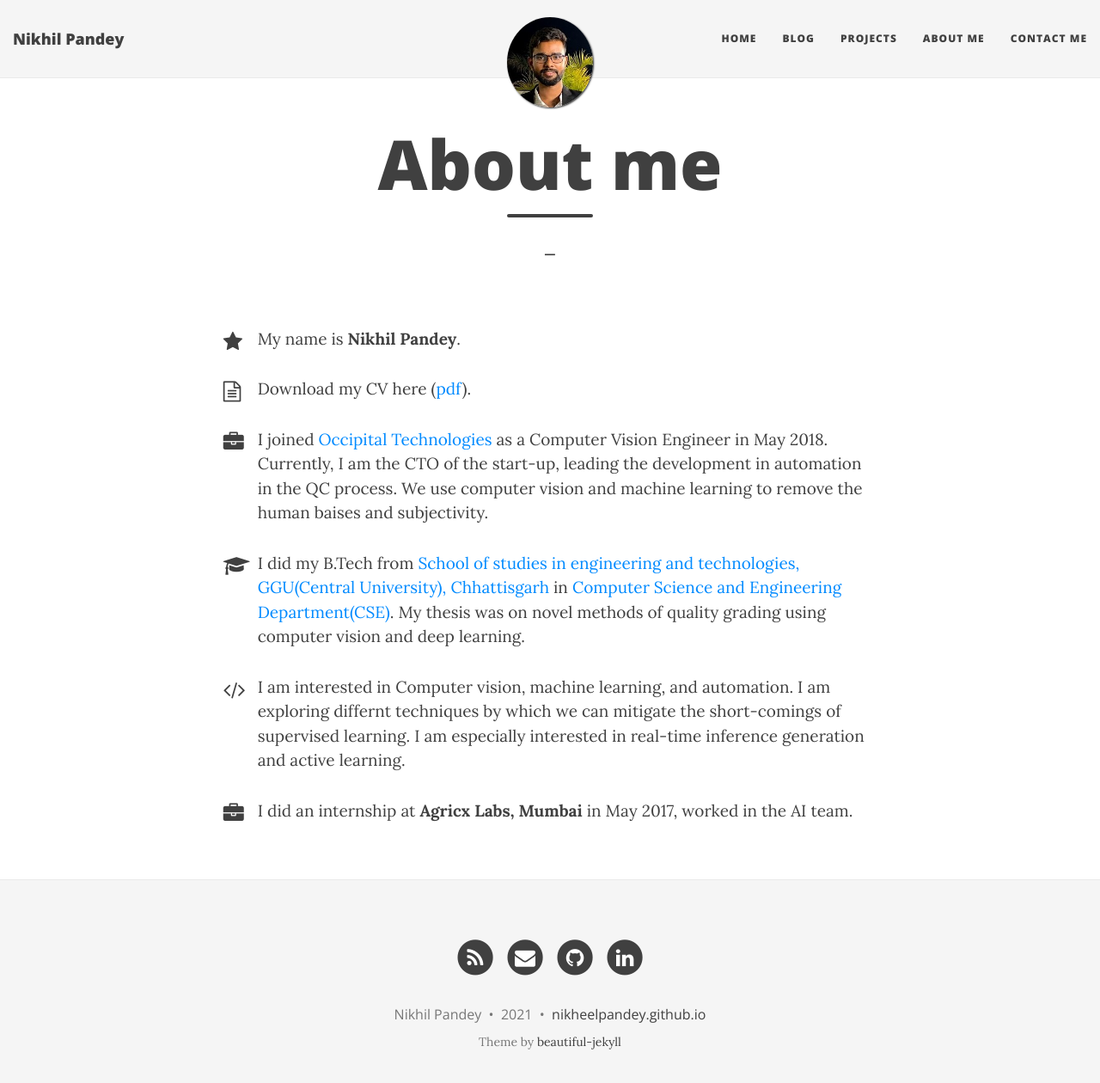
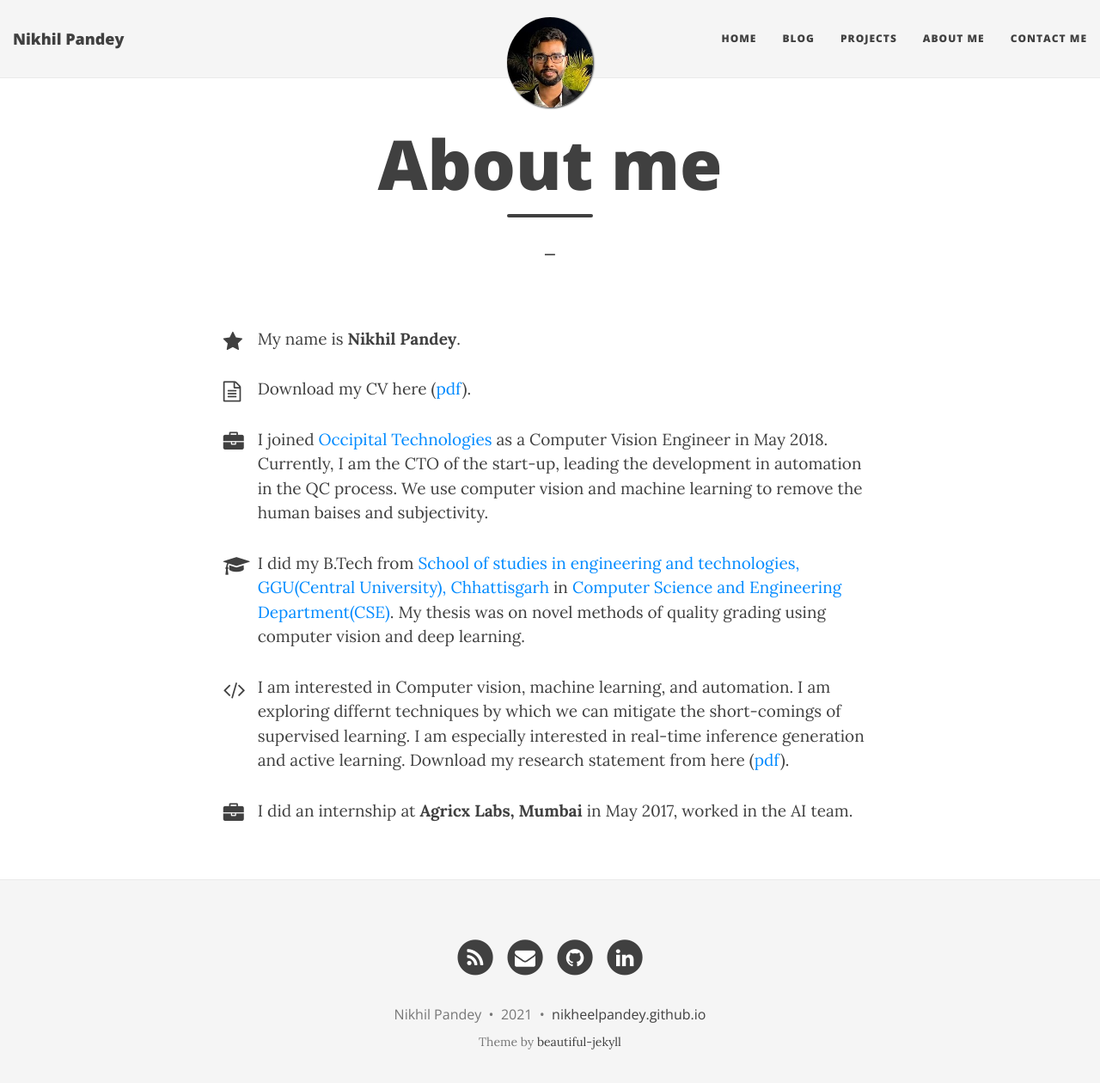
Before and after one commit to notenail/notenail.github.io, a Jekyll site: the page built from aboutme.md, in a window 1280 px wide and 1289 px high. Shown: the top 1260 px of the window at 86% size. Built offline with Jekyll 4.4.1, drawn with Linux system fonts in a browser that asks for light colours; nearby versions of some CDN libraries.

```diff
--- a/aboutme.md
+++ b/aboutme.md
@@ -10,6 +10,7 @@
   <span class="fa fa-star about-icon"></span>
   My name is <b>Nikhil Pandey</b>.
 </p>
+
 <p class="about-text">
   <span class="fa fa-file-text-o about-icon"></span>
   Download my CV here (<a href="/files/cv.pdf">pdf</a>).
@@ -27,7 +28,7 @@
 
 <p class="about-text">
   <span class="fa fa-code about-icon"></span>
-  I am interested in Computer vision, machine learning, and automation. I am exploring differnt techniques by which we can mitigate the short-comings of supervised learning. I am especially interested in real-time inference generation and active learning.
+  I am interested in Computer vision, machine learning, and automation. I am exploring differnt techniques by which we can mitigate the short-comings of supervised learning. I am especially interested in real-time inference generation and active learning. Download my research statement from here (<a href="/files/rs.pdf">pdf</a>).
 </p>
 
 <p class="about-text">
```
